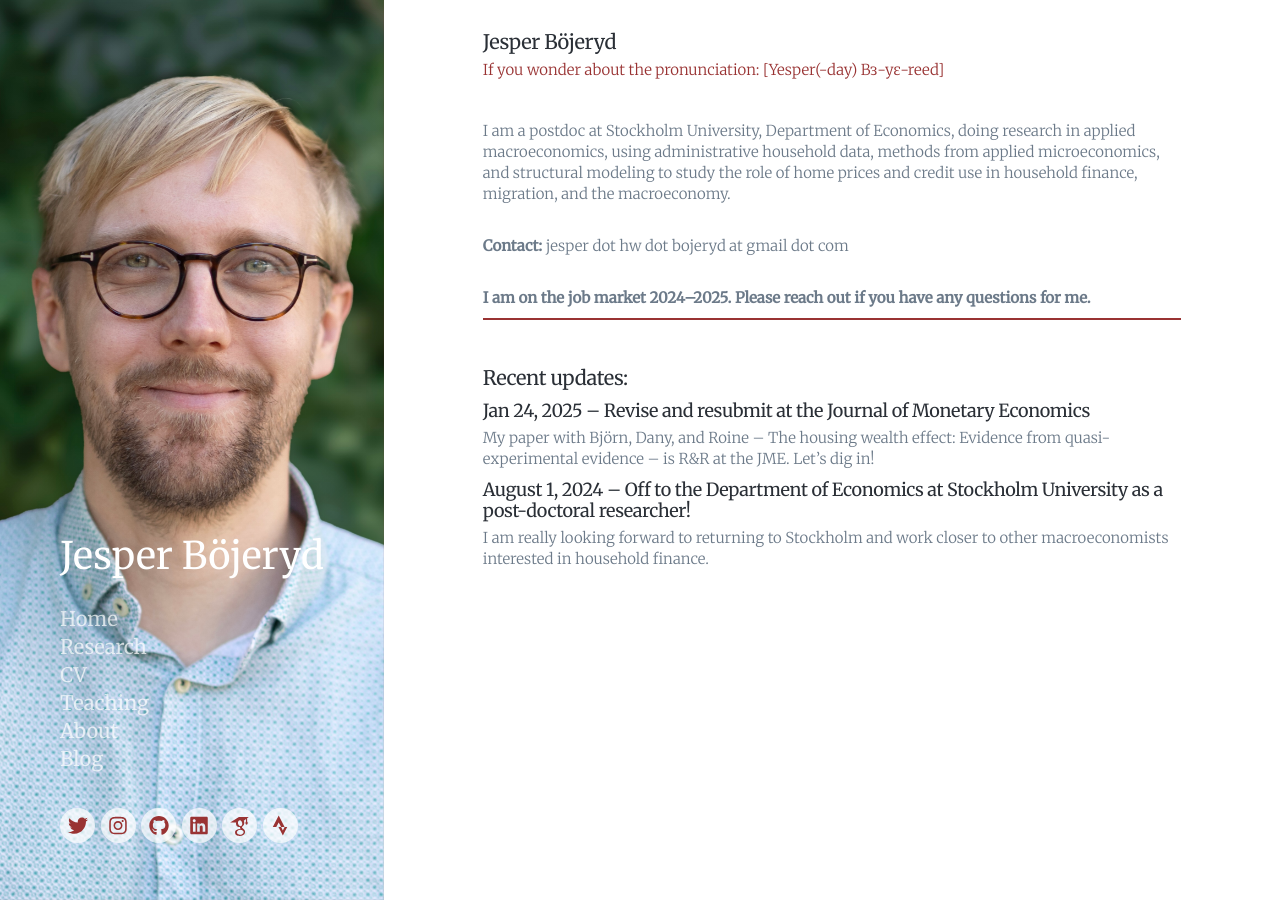
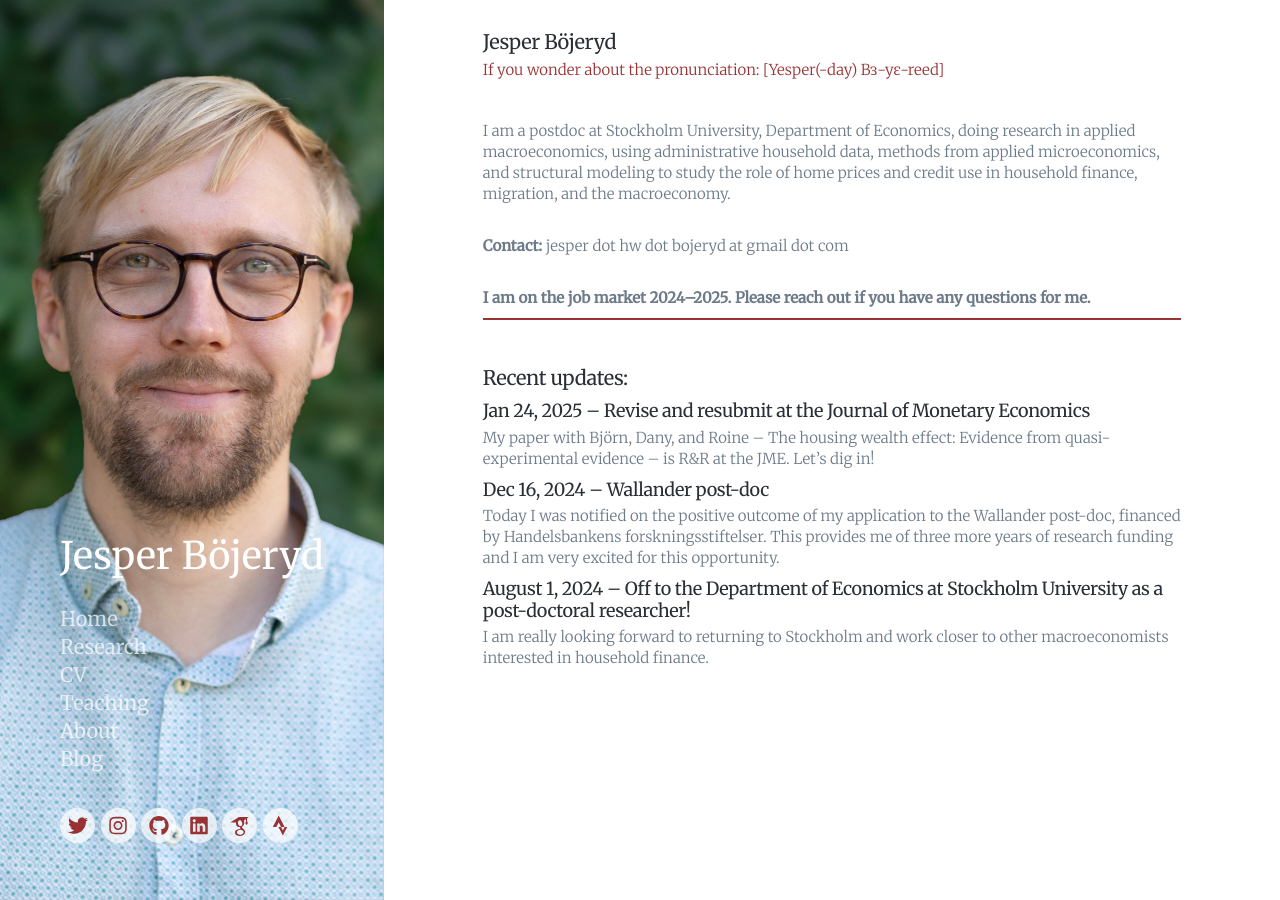
Before and after one commit to bojeryd91/bojeryd91.github.io, a Jekyll site: the page built from _pages/index.md, in a window 1280 px wide and 900 px high. Built offline with Jekyll 4.4.1, drawn with Linux system fonts in a browser that asks for light colours; nearby versions of some CDN libraries; some web fonts are replaced.

Commit message:
Update index.md

```diff
--- a/_pages/index.md
+++ b/_pages/index.md
@@ -27,6 +27,8 @@ I am a postdoc at Stockholm University, Department of Economics, doing research
 ## Jan 24, 2025 -- Revise and resubmit at the Journal of Monetary Economics
 My paper with Björn, Dany, and Roine -- The housing wealth effect: Evidence from quasi-experimental evidence -- is R&R at the JME. Let's dig in!
 
+## Dec 16, 2024 -- Wallander post-doc
+Today I was notified on the positive outcome of my application to the Wallander post-doc, financed by Handelsbankens forskningsstiftelser. This provides me of three more years of research funding and I am very excited for this opportunity.
 
 ## August 1, 2024 -- Off to the Department of Economics at Stockholm University as a post-doctoral researcher!
 I am really looking forward to returning to Stockholm and work closer to other macroeconomists interested in household finance.
```
